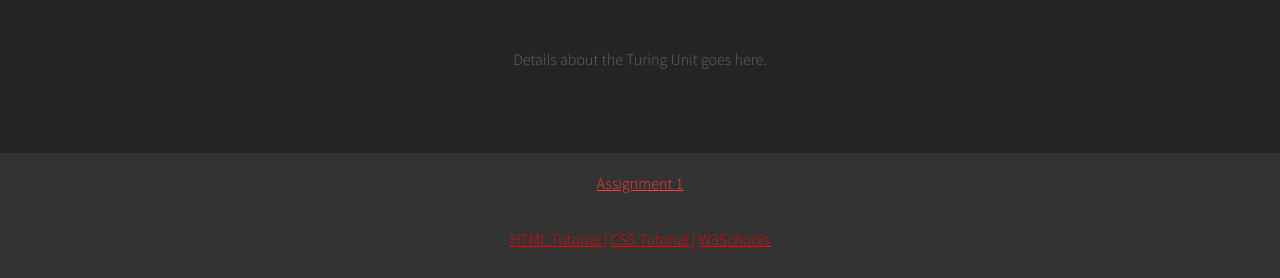
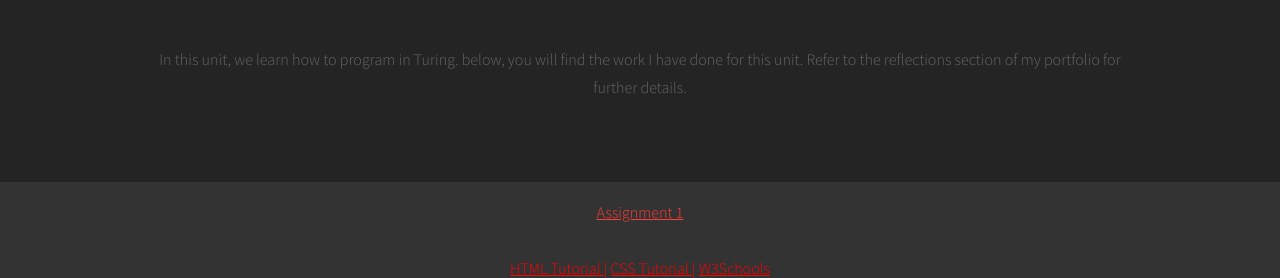
Before and after one commit to Joshmoffat/Joshmoffat.github.io, a plain HTML site: page Turing.html in a window 1280 px wide. Shown: the part 575-853 px from the top of the page. Before the commit the page ends 824 px from the top, so only its background shows below. Drawn offline with Linux system fonts and the light colour scheme.

Commit message:
Update Turing.html

```diff
--- a/Turing.html
+++ b/Turing.html
@@ -35,7 +35,7 @@
 			<h2>Turing Unit</h2>
 			<span class="byline"></span> </div>
 		<div class="content">
-			<p>Details about the Turing Unit goes here.</p>
+			<p>In this unit, we learn how to program in Turing. below, you will find the work I have done for this unit. Refer to the reflections section of my portfolio for further details.</p>
 		</div>
 	</div>
 </div>
```
